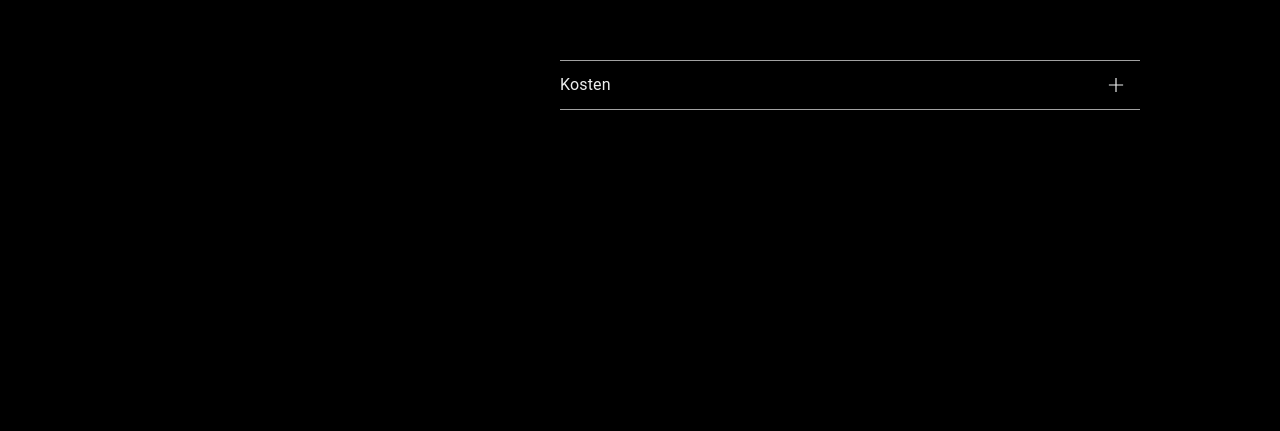
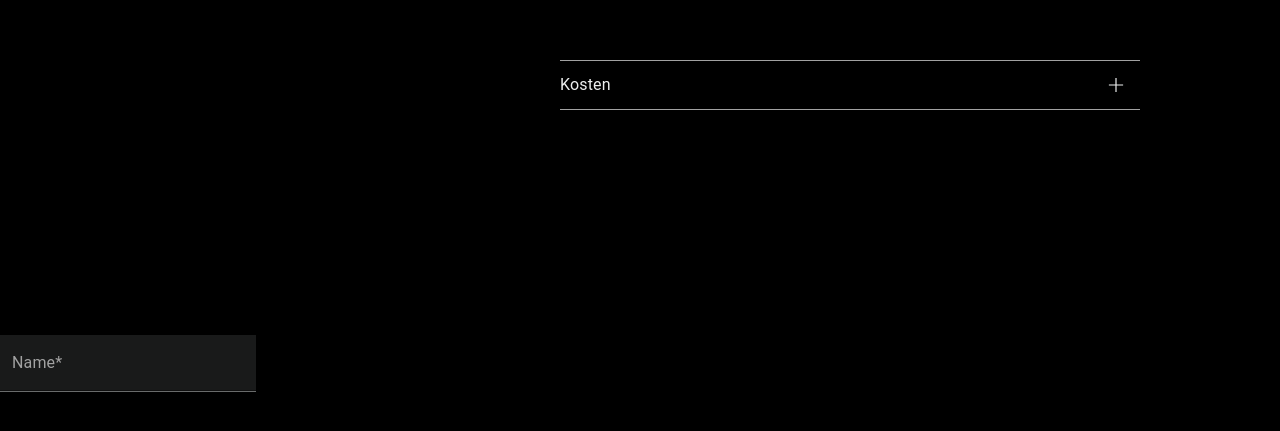
Before and after one commit to Barna-Molnar/aro-project, a React (Create React App) app: page / in a window 1280 px wide. Shown: the part 2330-2761 px from the top of the page. Built offline with nearby package versions, Linux system fonts and the light colour scheme.

Commit message:
Create Custom Miu input

```diff
--- a/src/components/Accordion.tsx
+++ b/src/components/Accordion.tsx
@@ -66,6 +66,7 @@ const CustomizedAccordions: FC<AccordionsProps> = (props) => {
             {
                 props.contents.map((content, index) => (
                     <Accordion
+                        key={index}
                         expanded={expanded === `panel${index}`}
                         onChange={handleChange(`panel${index}`)}
                     >
--- /dev/null
+++ b/src/components/CustomInputField.tsx
@@ -0,0 +1,58 @@
+import styled from "@emotion/styled";
+import { TextField } from "@mui/material";
+import { FC } from "react";
+
+/// TODO: Colors should be imported from Module
+
+const CustomTextField = styled(TextField)({
+
+    '& label.MuiInputLabel-root': {
+        color: '#A2A2A2',
+        // fontSize: '18px', ???
+    },
+    '& label.Mui-focused': {
+        color: '#A2A2A2',
+        // fontSize: '12px', ???
+    },
+    '& .MuiFilledInput-underline:after': {
+        borderBottom: 'none ', // ANIMATED BORDER
+    },
+    '& .MuiFilledInput-root': {
+        backgroundColor: '#191A1A',
+        fontFamily: '"Baloo 2", cursive',
+        borderRadius: 0,
+        color: '#EDEFEF',
+        borderBottom: ' 1.5px solid #696B6B',
+        transition: 'all .3s ease',
+        minWidth: '256px',
+        '&.Mui-focused ': {
+            borderBottomColor: '#EDEFEF',
+        },
+        '&:hover': {
+            borderBottomColor: '#EDEFEF',
+            backgroundColor: '#191A1A',
+        },
+    },
+});
+
+interface InputFieldProps {
+    label: string;
+    value: string;
+    onChange: (event: React.ChangeEvent<HTMLInputElement>) => void;
+}
+
+const CustomInputField: FC<InputFieldProps> = ({ label, value, onChange, ...rest }) => {
+
+    return (
+        <CustomTextField
+            id={`custom-${label}-input`}
+            label={label}
+            variant="filled"
+            value={value}
+            onChange={onChange}
+            {...rest}
+        />
+    )
+};
+
+export default CustomInputField
--- a/src/components/DisplayContent.tsx
+++ b/src/components/DisplayContent.tsx
@@ -8,7 +8,7 @@ const DisplayContent: FC<Content> = (props) => {
     return (
         <>
             {
-                props.content.map((content) => (
+                props.content.map((content, index) => (
                     <>
                         {content.title &&
                             <h4>{content.title}</h4>
--- a/src/components/Form.tsx
+++ b/src/components/Form.tsx
@@ -1,12 +1,25 @@
+import { useState } from 'react';
 import FormStyles from '../styles/Form.module.scss';
+import CustomInputField from './CustomInputField';
 import Divider from './Divider';
 
 const Form = () => {
+    const [name, setName] = useState<string>('');
+
+    const handleChange = (event: React.ChangeEvent<HTMLInputElement>) => {
+        setName(event.target.value);
+    };
+
+    console.log(name);
+
     return (
         <div className={FormStyles.container}>
             <div className={FormStyles.titleWrapper}>
                 <h2 className={FormStyles.title}>Anfrage</h2>
                 <Divider />
+            </div>
+            <div>
+                <CustomInputField label='Name*' value={name} onChange={handleChange} />
             </div>
 
 
--- a/src/components/MainComponent.tsx
+++ b/src/components/MainComponent.tsx
@@ -35,8 +35,8 @@ const MainComponent: FC<MainComponentProps> = (props) => {
                     {props.data.accordion && <Accordion contents={props.data.accordion} />}
 
                     <div className={ComponentStyles.actionBtnWrapper}>
-                        {props.data.buttons.map(({ border, title, icon: Icon }) => (
-                            <Button border={border} title={title} icon={<Icon />} />
+                        {props.data.buttons.map(({ border, title, icon: Icon }, index) => (
+                            <Button key={index} border={border} title={title} icon={<Icon />} />
                         ))}
                     </div>
                 </div>
```
Also changed, not shown: src/styles/Form.module.scss (+10 -0 lines).
